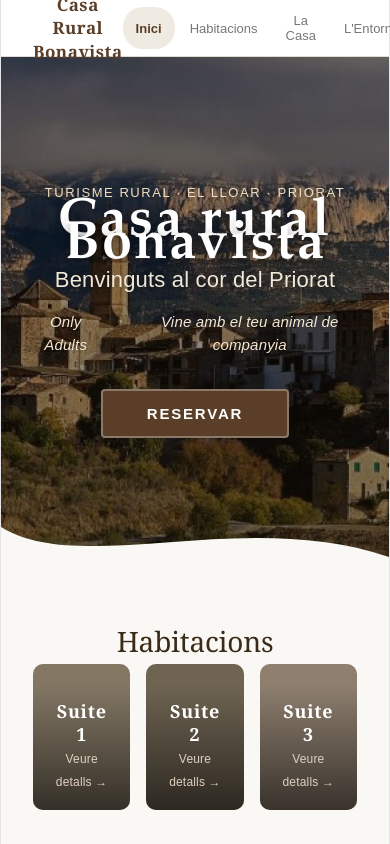
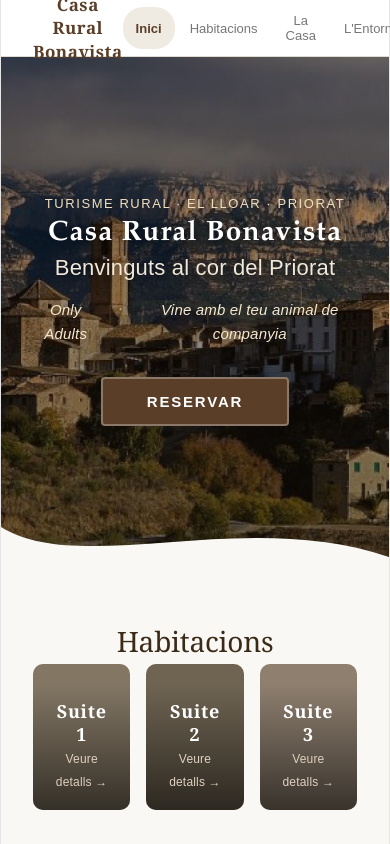
Before and after one commit to vallcalent30-7a/CasaRuralBonavista, a React (Vite) app: page / in a window 390 px wide. Shown: the top 844 px of the page. Built offline with nearby package versions, Linux system fonts and the light colour scheme.

Commit message:
fix mida titol mobil

```diff
--- a/src/App.jsx
+++ b/src/App.jsx
@@ -91,8 +91,9 @@ export default function App() {
         <div style={{ position: "absolute", inset: 0, background: "linear-gradient(to bottom, rgba(20,12,4,0.35) 0%, rgba(20,12,4,0.55) 100%)" }} />
         <div style={{ position: "relative", zIndex: 2, textAlign: "center", padding: "4rem 2rem 5rem" }}>
           <p style={{ fontSize: 13, color: "#f0e0c0", letterSpacing: "0.12em", textTransform: "uppercase", margin: "0 0 0.5rem", fontFamily: "Arial, sans-serif" }}>Turisme rural · El Lloar · Priorat</p>
-          <h1 style={{ fontFamily: "'Palatino Linotype', Palatino, 'Book Antiqua', Georgia, serif", fontSize: 54, fontWeight: 700, color: "#fff", margin: "0 0 0.6rem", letterSpacing: "0.04em", textShadow: "0 2px 12px rgba(0,0,0,0.4)" }}>
-            Casa rural Bonavista
+          <h1 style={{ fontFamily: "'Palatino Linotype', Palatino, 'Book Antiqua', Georgia, serif", fontSize: "clamp(28px, 6vw, 54px)"
+, fontWeight: 700, color: "#fff", margin: "0 0 0.6rem", letterSpacing: "0.04em", textShadow: "0 2px 12px rgba(0,0,0,0.4)" }}>
+            Casa Rural Bonavista
           </h1>
           <p style={{ fontFamily: "Arial, sans-serif", fontSize: 22, color: "#f0e8d8", margin: "0 0 1.2rem", fontWeight: 400, textShadow: "0 1px 6px rgba(0,0,0,0.3)" }}>
             Benvinguts al cor del Priorat
```
